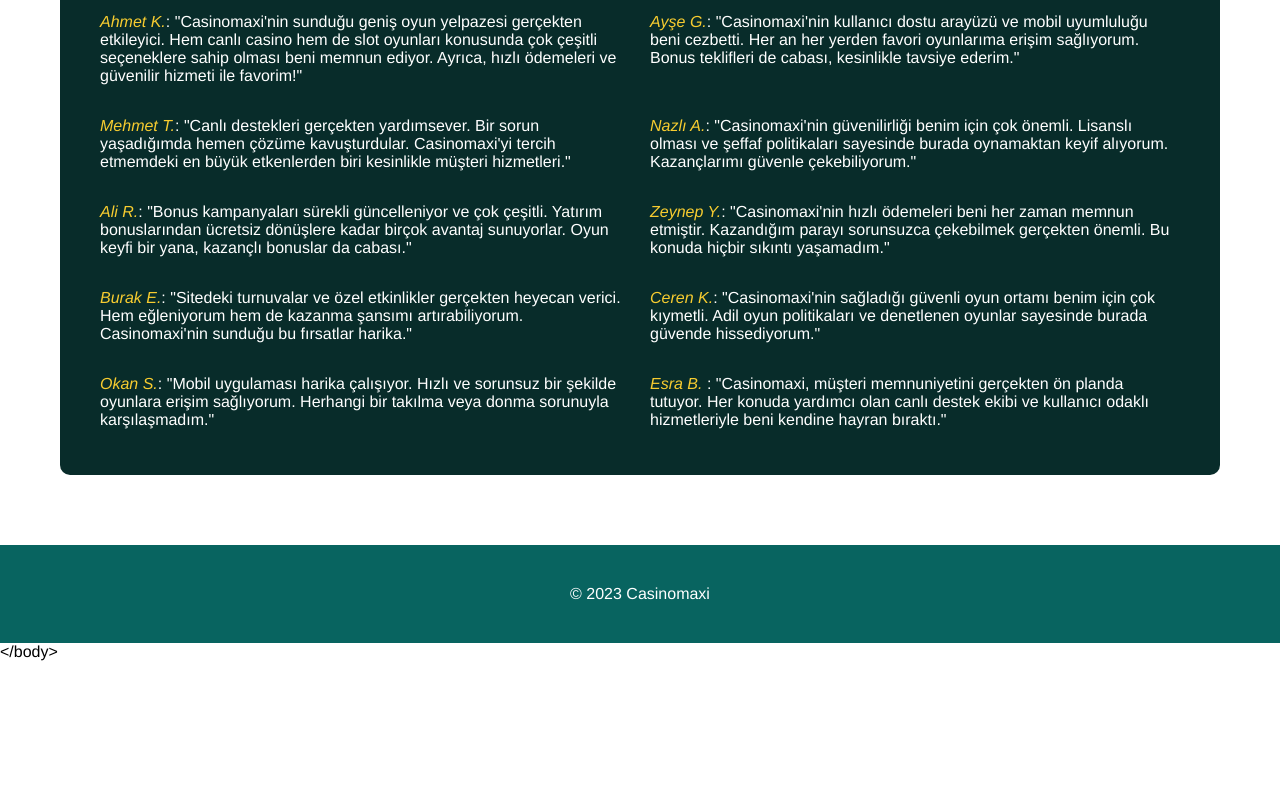
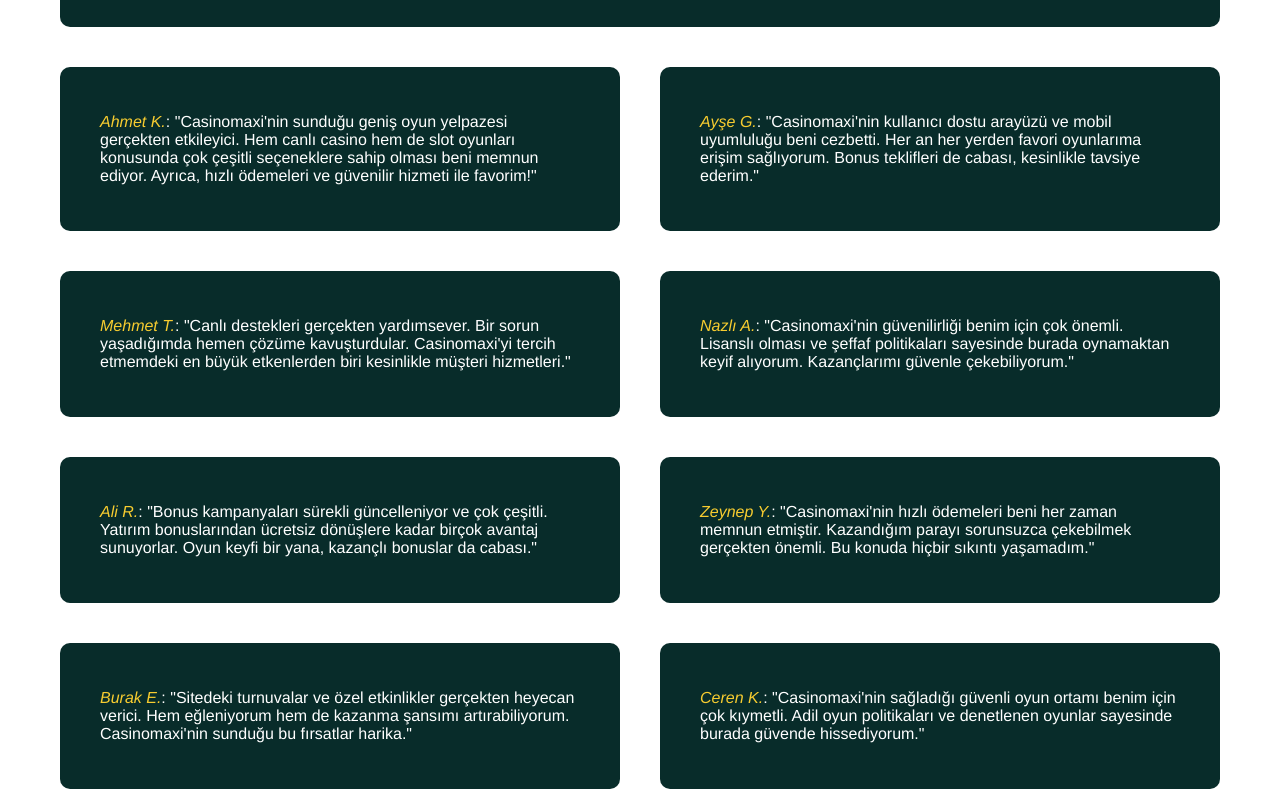
Before and after one commit to vladyslav78292/Casinomaxi, a website built with Parcel: page src/reviews.html in a window 1280 px wide. Shown: the part 415-1206 px from the top of the page. Before the commit the page ends 1076 px from the top, so only its background shows below. Built offline with nearby package versions, Linux system fonts and the light colour scheme.

Commit message:
solution

```diff
--- a/src/reviews.html
+++ b/src/reviews.html
@@ -47,50 +47,70 @@
       </section>
       <section class="casinomaxi-wrapper">
         <h1>Casinomaxi Yorumları: Kullanıcıların geri bildirimleri</h1>
+      </section>
         <div class="reviews">
+          <section class="review">
           <blockquote>     <cite> Ahmet K.</cite>: "Casinomaxi'nin sunduğu geniş oyun yelpazesi gerçekten
             etkileyici. Hem canlı casino hem de slot oyunları konusunda çok çeşitli
             seçeneklere sahip olması beni memnun ediyor. Ayrıca, hızlı ödemeleri ve
             güvenilir hizmeti ile favorim!"
           </blockquote>
+          </section>
+          <section class="review">
           <blockquote><cite>Ayşe G.</cite>: "Casinomaxi'nin kullanıcı dostu arayüzü ve mobil uyumluluğu
             beni cezbetti. Her an her yerden favori oyunlarıma erişim sağlıyorum.
             Bonus teklifleri de cabası, kesinlikle tavsiye ederim."
           </blockquote>
+          </section>
+          <section class="review">
           <blockquote><cite>Mehmet T.</cite>: "Canlı destekleri gerçekten yardımsever. Bir sorun
             yaşadığımda hemen çözüme kavuşturdular. Casinomaxi'yi tercih
             etmemdeki en büyük etkenlerden biri kesinlikle müşteri hizmetleri."
           </blockquote>
+          </section>
+          <section class="review">
           <blockquote><cite>Nazlı A.</cite>: "Casinomaxi'nin güvenilirliği benim için çok önemli. Lisanslı
             olması ve şeffaf politikaları sayesinde burada oynamaktan keyif alıyorum.
             Kazançlarımı güvenle çekebiliyorum."
           </blockquote>
+          </section>
+          <section class="review">
           <blockquote><cite>Ali R.</cite>: "Bonus kampanyaları sürekli güncelleniyor ve çok çeşitli. Yatırım
             bonuslarından ücretsiz dönüşlere kadar birçok avantaj sunuyorlar. Oyun
             keyfi bir yana, kazançlı bonuslar da cabası."
           </blockquote>
+          </section>
+          <section class="review">
           <blockquote><cite>Zeynep Y.</cite>: "Casinomaxi'nin hızlı ödemeleri beni her zaman memnun
             etmiştir. Kazandığım parayı sorunsuzca çekebilmek gerçekten önemli. Bu
             konuda hiçbir sıkıntı yaşamadım."
           </blockquote>
+          </section>
+          <section class="review">
           <blockquote><cite>Burak E.</cite>: "Sitedeki turnuvalar ve özel etkinlikler gerçekten heyecan
             verici. Hem eğleniyorum hem de kazanma şansımı artırabiliyorum.
             Casinomaxi'nin sunduğu bu fırsatlar harika."
           </blockquote>
+          </section>
+          <section class="review">
           <blockquote><cite>Ceren K.</cite>: "Casinomaxi'nin sağladığı güvenli oyun ortamı benim için çok
             kıymetli. Adil oyun politikaları ve denetlenen oyunlar sayesinde burada
             güvende hissediyorum."
           </blockquote>
+          </section>
+          <section class="review">
           <blockquote><cite>Okan S.</cite>: "Mobil uygulaması harika çalışıyor. Hızlı ve sorunsuz bir şekilde
             oyunlara erişim sağlıyorum. Herhangi bir takılma veya donma sorunuyla
             karşılaşmadım."
           </blockquote>
+          </section>
+          <section class="review">
           <blockquote>
             <cite>Esra B.</cite>
             : "Casinomaxi, müşteri memnuniyetini gerçekten ön planda tutuyor. Her konuda yardımcı olan canlı destek ekibi ve kullanıcı odaklı hizmetleriyle beni kendine hayran bıraktı."
           </blockquote>
+          </section>
         </div>
-      </section>
     </main>
     <footer>
       <p>© 2023 Casinomaxi</p>
--- a/src/styles/style.css
+++ b/src/styles/style.css
@@ -66,14 +66,20 @@
 .reviews {
   display: flex;
   justify-content: space-between;
-  /* gap: 20px; */
   flex-wrap: wrap;
 }
 
 blockquote {
-  width: calc(50% - 20px);
   margin-left: 10px;
   margin-right: 10px;
+}
+
+.review {
+  background-color: #082C2A;
+  border-radius: 10px;
+  width: calc(50% - 20px);
+  padding: 30px;
+  margin: 20px 0;
 }
 
 main {
@@ -558,7 +564,7 @@
     width: 100%;
   }
 
-  blockquote {
+  .review {
     width: 100%;
   }
 
@@ -665,6 +671,9 @@
   -webkit-transform: rotate(180deg);
   -ms-transform: rotate(180deg);
   transform: rotate(180deg);
+}
+
+.casinomaxi-faq__body-question svg {
   fill: #F7CC30;
 }
 
```
Also changed, not shown: src/about-us.html (+2 -2 lines), dist/about-us.html.
